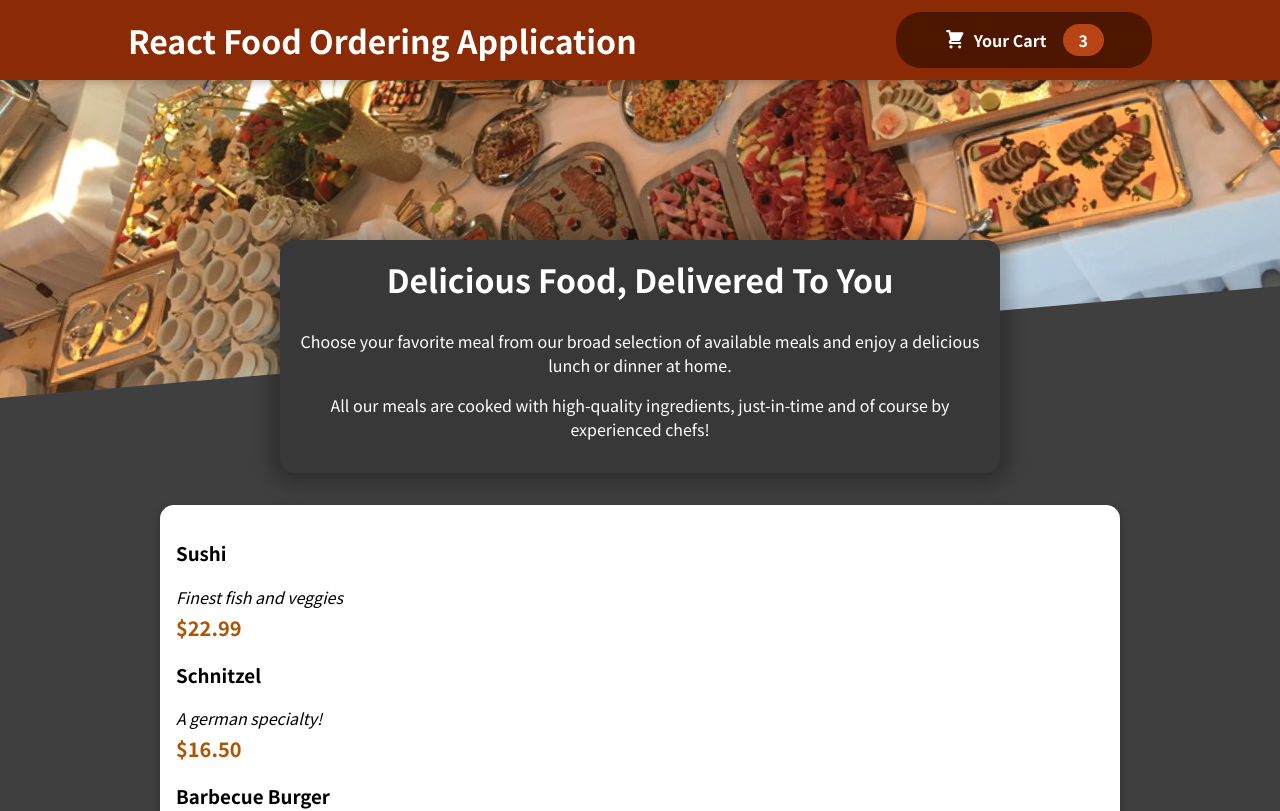
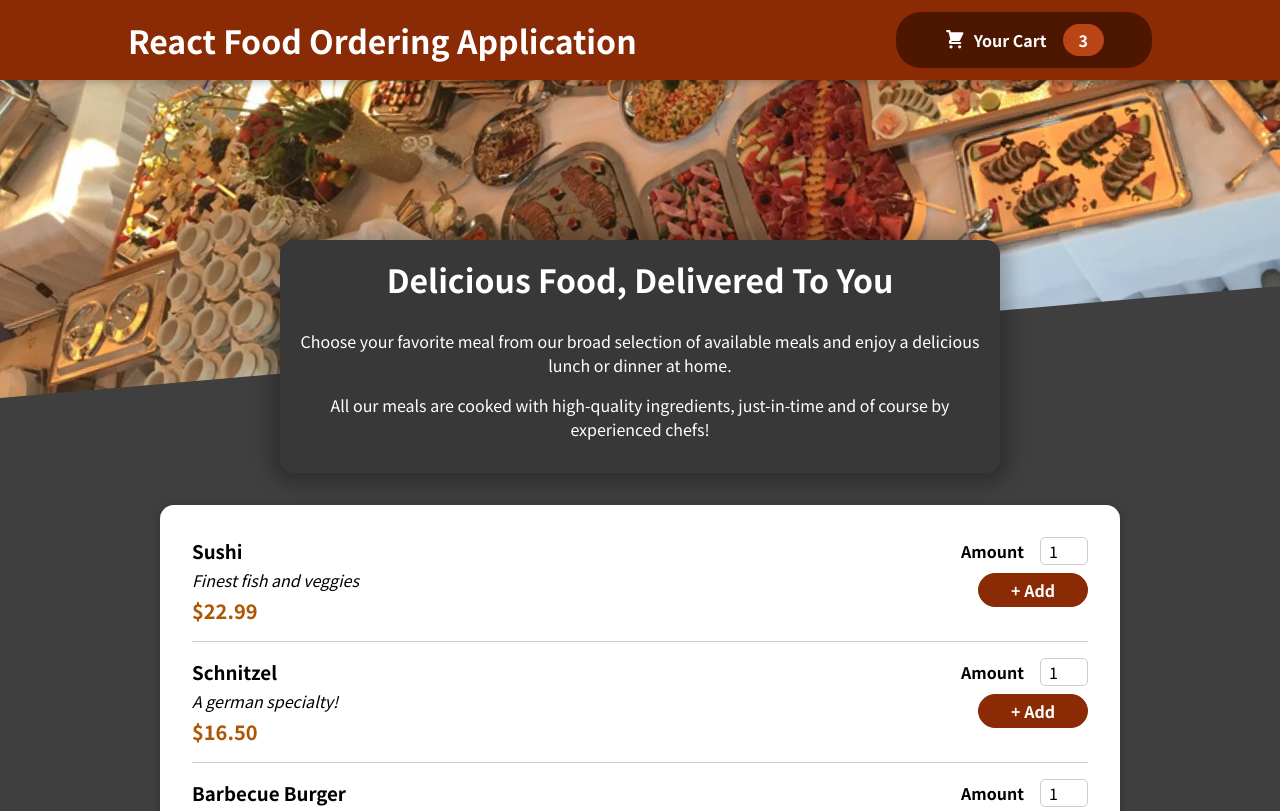
Before and after one commit to huuhung7301/food_ordering_app, a React (Create React App) app: page / in a window 1280 px wide. Shown: the top 811 px of the page. Built offline with nearby package versions, Linux system fonts and the light colour scheme.

Commit message:
Adding cart function

```diff
--- a/src/components/Meals/MealItem/MealItem.js
+++ b/src/components/Meals/MealItem/MealItem.js
@@ -1,16 +1,18 @@
+import MealItemForm from './MealItemForm';
 import classes from './MealItem.module.css';
 
 const MealItem = (props) => {
   const price = `$${props.price.toFixed(2)}`;
 
   return (
-    <li className={classes.meals}>
+    <li className={classes.meal}>
       <div>
         <h3>{props.name}</h3>
         <div className={classes.description}>{props.description}</div>
         <div className={classes.price}>{price}</div>
       </div>
       <div>
+        <MealItemForm id={props.id} />
       </div>
     </li>
   );
--- a/src/components/Meals/MealItem/MealItemForm.js
+++ b/src/components/Meals/MealItem/MealItemForm.js
@@ -0,0 +1,23 @@
+import Input from '../../UI/Input';
+import classes from './MealItemForm.module.css';
+
+const MealItemForm = (props) => {
+  return (
+    <form className={classes.form}>
+      <Input
+        label='Amount'
+        input={{
+          id: 'amount_' + props.id,
+          type: 'number',
+          min: '1',
+          max: '5',
+          step: '1',
+          defaultValue: '1',
+        }}
+      />
+      <button>+ Add</button>
+    </form>
+  );
+};
+
+export default MealItemForm;
--- /dev/null
+++ b/src/components/Meals/MealItem/MealItemForm.module.css
@@ -0,0 +1,20 @@
+.form {
+  text-align: right;
+}
+
+.form button {
+  font: inherit;
+  cursor: pointer;
+  background-color: #8a2b06;
+  border: 1px solid #8a2b06;
+  color: white;
+  padding: 0.25rem 2rem;
+  border-radius: 20px;
+  font-weight: bold;
+}
+
+.form button:hover,
+.form button:active {
+  background-color: #641e03;
+  border-color: #641e03;
+}
--- /dev/null
+++ b/src/components/UI/Input.js
@@ -0,0 +1,12 @@
+import classes from './Input.module.css';
+
+const Input = (props) => {
+  return (
+    <div className={classes.input}>
+      <label htmlFor={props.input.id}>{props.label}</label>
+      <input {...props.input} />
+    </div>
+  );
+};
+
+export default Input;
--- /dev/null
+++ b/src/components/UI/Input.module.css
@@ -0,0 +1,18 @@
+.input {
+    display: flex;
+    align-items: center;
+    margin-bottom: 0.5rem;
+  }
+
+  .input label {
+    font-weight: bold;
+    margin-right: 1rem;
+  }
+
+  .input input {
+    width: 3rem;
+    border-radius: 5px;
+    border: 1px solid #ccc;
+    font: inherit;
+    padding-left: 0.5rem;
+  }
```
Also changed, not shown: src/components/Cart/Cart.module.css (added, +46 -0 lines).
